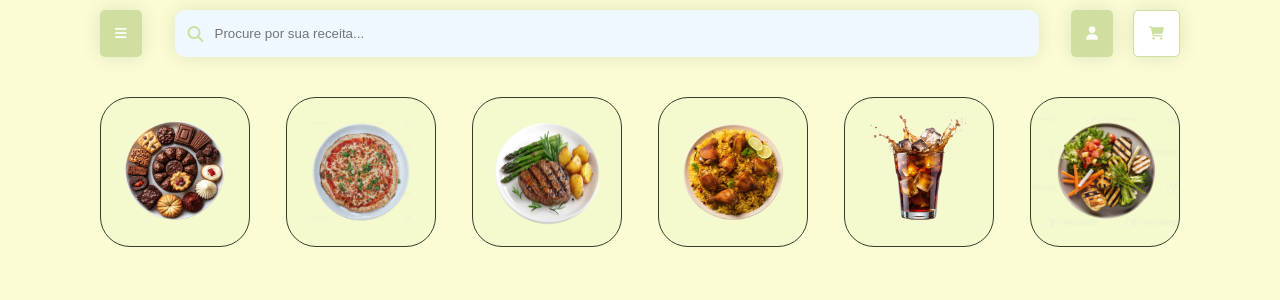
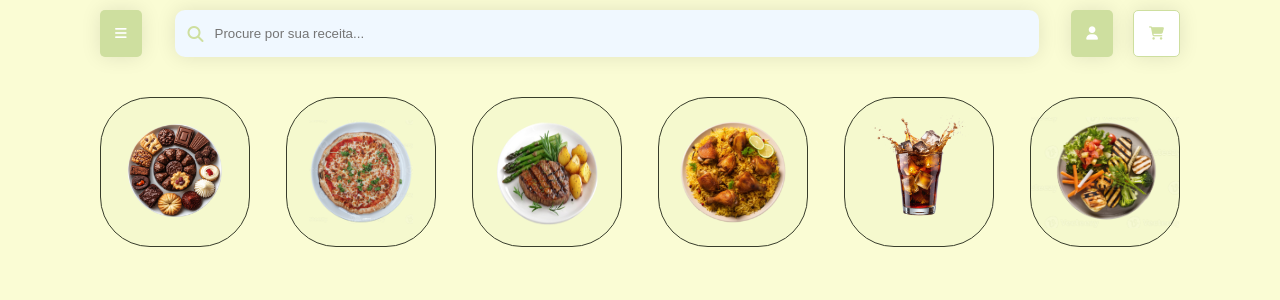
Before and after one commit to joaop0303menino/Aplicativo-de-Receitas, a Flask app: page / in a window 1280 px wide. Shown: the top 300 px of the page. Run offline with Flask 3, Linux system fonts and the light colour scheme.

Commit message:
header responsivo

```diff
--- a/static/style.css
+++ b/static/style.css
@@ -18,6 +18,7 @@ body{
   #interation{
     display: flex;
     justify-content: space-between;
+    gap: 20px ;
   }
 
   /* botão deafault */
@@ -58,6 +59,10 @@ body{
     color: black;
   }
 
+  #seach input:focus{
+    outline: none;
+    border: 1px solid rgba(0, 0, 0, 0.075);
+  }
   #btn-seach{
       background-color: aliceblue;
       cursor: auto;
@@ -76,11 +81,11 @@ body{
     }
 
   /* Nav-bar */
-
   .options-dishes{
     display: flex;
     padding: 0 100px;
     justify-content: space-between;
+    gap: 10px;
   }
 
   .option{
@@ -91,7 +96,7 @@ body{
     height: 150px;
     background-color: #cedf9f1e;
     border: 1px solid #383d2b;
-    border-radius: 30px;
+    border-radius: 50px;
     align-items: center;
     justify-content: center;
     transition: all ease 0.5s;
@@ -103,31 +108,47 @@ body{
 
 /* food */
   #candy{
-    height: 110px;
-    width: 110px;
+    height: 70%;
+    width: 70%;
   }
 
   #pizza{
-    height: 100px;
-    width: 100px;
+    height: 70%;
+    width: 70%;
   }
 
   #bife{
-    width: 115px;
-    height: 160px;
+    width: 75%;
+    height: 110%;
   }
 
   #prato{
-    width: 120px;
-    height: 120px;
+    width: 85%;
+    height: 85%;
   }
 
   #drink{
-    position: absolute;
-    top: 10px;
-    width: 120px;
+    position: relative;
+    top: -5px;
+    width: 75%;
   }
 
   #vegan{
-    height: 110px;
+    height: 75%;
   }
+
+
+
+  /* responsividade */
+@media screen and (max-width: 600px){
+
+  header{
+    padding: 0 20px;
+
+  }
+
+
+  #btn-user{
+    display: none;
+  }
+}
--- a/templates/index.html
+++ b/templates/index.html
@@ -19,7 +19,7 @@
             </div>
             <!-- usuario -->
             <div id="user">
-                <button class="btn"><i class="fa-solid fa-user"></i></button>
+                <button class="btn" id="btn-user"><i class="fa-solid fa-user"></i></button>
                 <button class="btn" id="btn-cart" ><i class="fa-solid fa-cart-shopping"></i></button>
             </div>
         </div>
```
